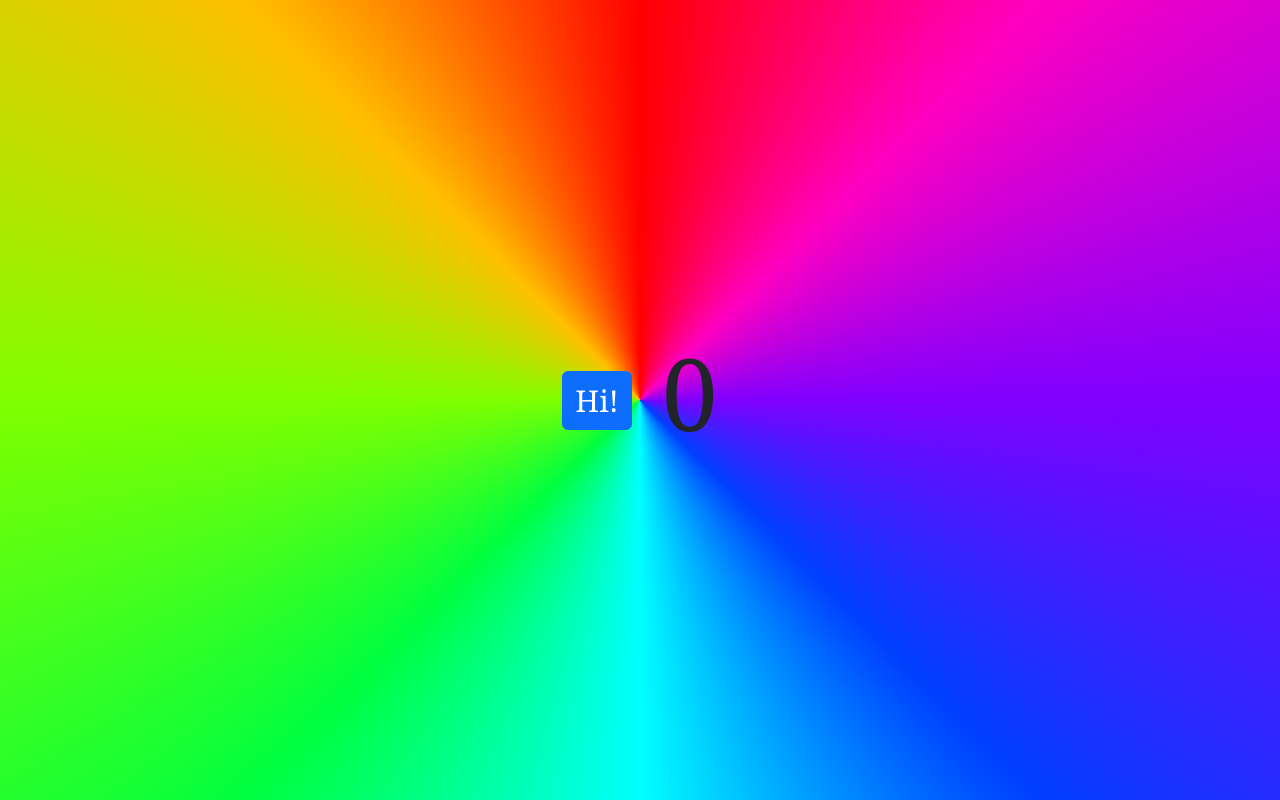
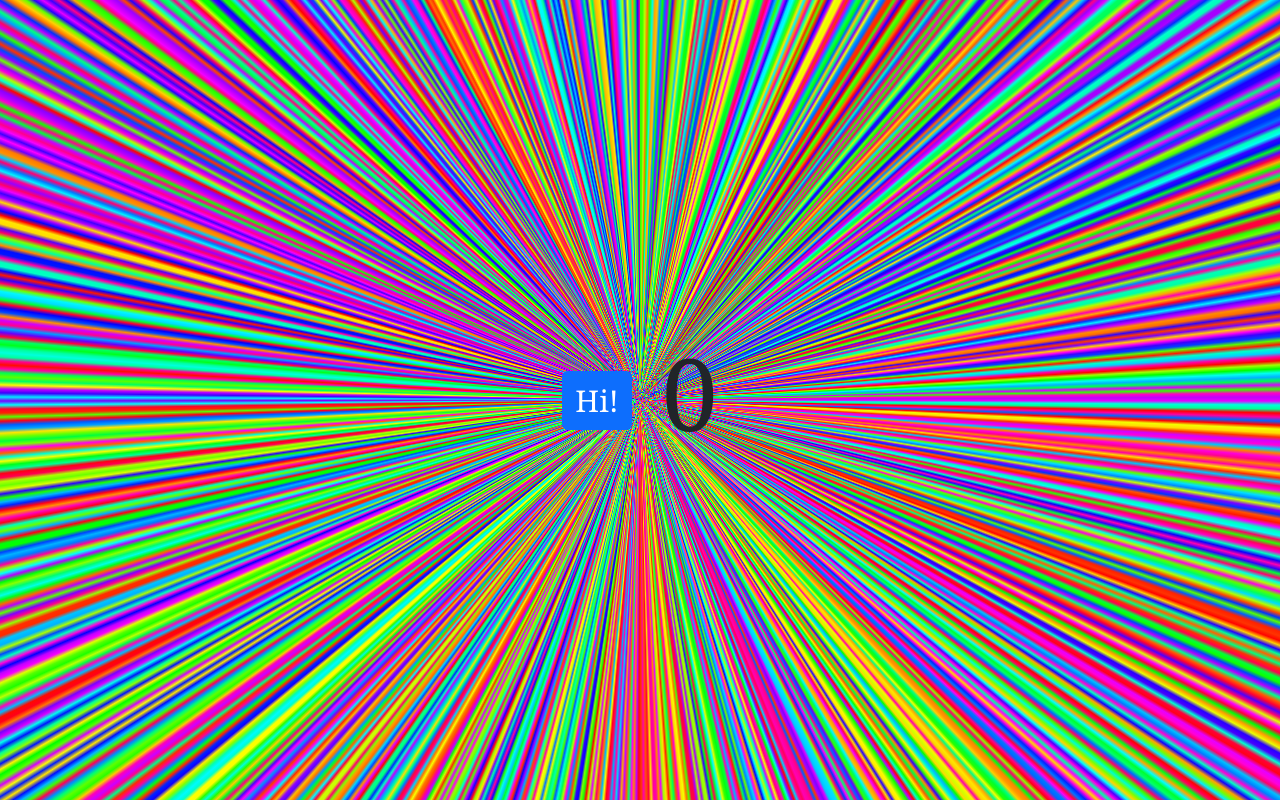
Before and after one commit to TotorobotBEEPboop/random-button-test, a React (Vite) app: page / in a window 1280 px wide. Built offline with nearby package versions, Linux system fonts and the light colour scheme.

Commit message:
Add cool new feature

```diff
--- a/src/App.css
+++ b/src/App.css
@@ -2,17 +2,6 @@
   display: flex;
   justify-content: center;
   align-items: center;
-  background: conic-gradient(
-    hsl(360, 100%, 50%),
-    hsl(315, 100%, 50%),
-    hsl(270, 100%, 50%),
-    hsl(225, 100%, 50%),
-    hsl(180, 100%, 50%),
-    hsl(135, 100%, 50%),
-    hsl(90, 100%, 50%),
-    hsl(45, 100%, 50%),
-    hsl(0, 100%, 50%)
-  );
   animation: circle 4s linear infinite;
   height: 100vh;
 }
@@ -25,12 +14,12 @@
 
 .text {
   font-size: 100px;
-  font-family: Georgia, "Times New Roman", Times, serif;
+  font-family: Georgia, 'Times New Roman', Times, serif;
 }
 
 .but-text {
   font-size: 30px;
-  font-family: Georgia, "Times New Roman", Times, serif;
+  font-family: Georgia, 'Times New Roman', Times, serif;
 }
 
 .layer-one {
--- a/src/components/Button.tsx
+++ b/src/components/Button.tsx
@@ -1,17 +1,15 @@
-import { useState } from "react";
+import { useState } from 'react';
+import { getRandomBackground } from '../utils';
 
 const Button = () => {
   const [counter, setCounter] = useState(0);
+  const randomBackground = getRandomBackground(1000);
 
   return (
-    <div className="layer-three">
+    <div style={{ background: randomBackground }} className={'layer-three'}>
       <div className="layer-two">
         <div className="layer-one">
-          <button
-            onClick={() => setCounter(counter + 1)}
-            type="button"
-            className="btn btn-primary"
-          >
+          <button onClick={() => setCounter(counter + 1)} type="button" className="btn btn-primary">
             <span className="but-text">Hi!</span>
           </button>
           <p className="text">{counter}</p>
--- /dev/null
+++ b/src/utils.ts
@@ -0,0 +1,8 @@
+export const getRandomBackground = (numberOfColors: number): string => {
+  const generateRandomHSLColor = () => `hsl(${Math.floor(Math.random() * 360)}, 100%, 50%)`;
+  const randomColors = Array.from({ length: numberOfColors }, generateRandomHSLColor);
+  const shuffleArray = (array: string[]) => array.slice().sort(() => Math.random() - 0.5);
+  const shuffledColors = shuffleArray(randomColors);
+
+  return `conic-gradient(${shuffledColors.join(', ')})`;
+};
```
